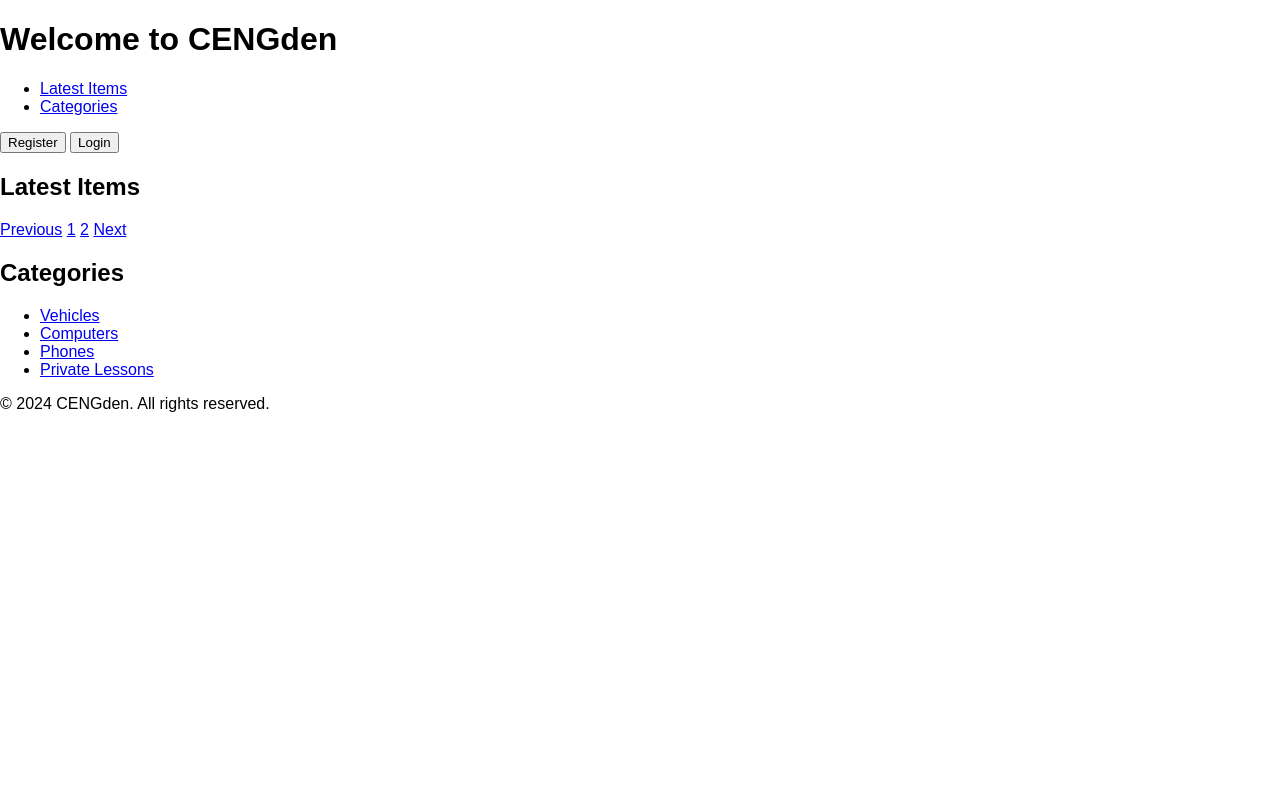
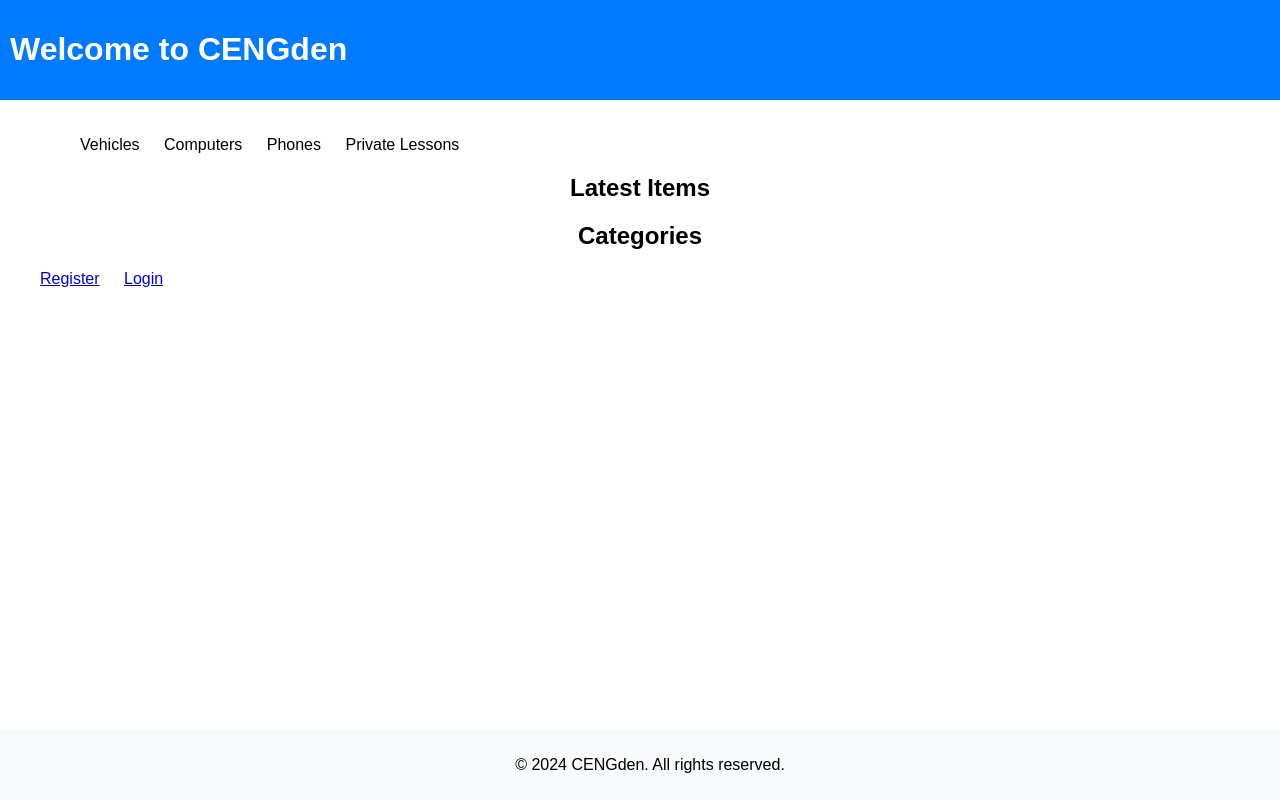
Before and after one commit to avsaralpay/cengden, a Flask app: page / in a window 1280 px wide. Run offline with Flask 2, Linux system fonts and the light colour scheme; some libraries are stand-ins or nearby versions.

Commit message:
updated index.html

```diff
--- a/templates/index.html
+++ b/templates/index.html
@@ -3,8 +3,7 @@
 <head>
     <meta charset="UTF-8">
     <meta name="viewport" content="width=device-width, initial-scale=1.0">
-    <title>CENGden - Home</title>
-    <!-- Add your CSS link or styles here -->
+    <title>Welcome to CENGden</title>
     <style>
         body {
             font-family: Arial, sans-serif;
@@ -16,20 +15,20 @@
             max-width: 1200px;
             margin: 0 auto;
             padding: 20px;
+            text-align: center; /* Center align content */
         }
 
         .header {
             background-color: #007bff;
             color: #fff;
             padding: 10px;
-            text-align: center;
         }
 
         .menu {
             list-style-type: none;
             padding: 0;
             margin: 0;
-            text-align: center;
+            text-align: left; /* Left align menu */
         }
 
         .menu li {
@@ -48,54 +47,34 @@
     </style>
 </head>
 <body>
-    <header>
-        <!-- Add your header content here -->
+    <div class="header">
         <h1>Welcome to CENGden</h1>
-        <!-- Add navigation links or menu here -->
-        <nav>
+    </div>
+
+    <div class="container">
+        <div class="menu">
             <ul>
-                <li><a href="#latest-items">Latest Items</a></li>
-                <li><a href="#categories">Categories</a></li>
-                <!-- Add more navigation links as needed -->
+                <li>Vehicles</li>
+                <li>Computers</li>
+                <li>Phones</li>
+                <li>Private Lessons</li>
             </ul>
-        </nav>
-        <!-- Add register/login buttons -->
-        <div class="auth-buttons">
-            <button onclick="location.href='/register'" type="button">Register</button>
-            <button onclick="location.href='/login'" type="button">Login</button>
         </div>
-    </header>
 
-    <main>
-        <section id="latest-items">
-            <h2>Latest Items</h2>
-            <!-- Display latest items here -->
-            <!-- Pagination links -->
-            <div class="pagination">
-                <a href="#">Previous</a>
-                <a href="#">1</a>
-                <a href="#">2</a>
-                <!-- Add more page numbers as needed -->
-                <a href="#">Next</a>
-            </div>
-        </section>
+        <h2>Latest Items</h2>
+        <!-- Insert code for latest items here -->
 
-        <section id="categories">
-            <h2>Categories</h2>
-            <!-- Display categories and links to category items here -->
-            <ul>
-                <li><a href="#vehicles">Vehicles</a></li>
-                <li><a href="#computers">Computers</a></li>
-                <li><a href="#phones">Phones</a></li>
-                <li><a href="#private-lessons">Private Lessons</a></li>
-                <!-- Add more categories as needed -->
-            </ul>
-        </section>
-    </main>
+        <h2>Categories</h2>
+        <!-- Insert code for categories here -->
 
-    <footer>
-        <!-- Add your footer content here -->
-        <p>&copy; 2024 CENGden. All rights reserved.</p>
-    </footer>
+        <ul class="menu">
+            <li><a href="#">Register</a></li>
+            <li><a href="#">Login</a></li>
+        </ul>
+    </div>
+
+    <div class="footer">
+        <p>© 2024 CENGden. All rights reserved.</p>
+    </div>
 </body>
 </html>
```
